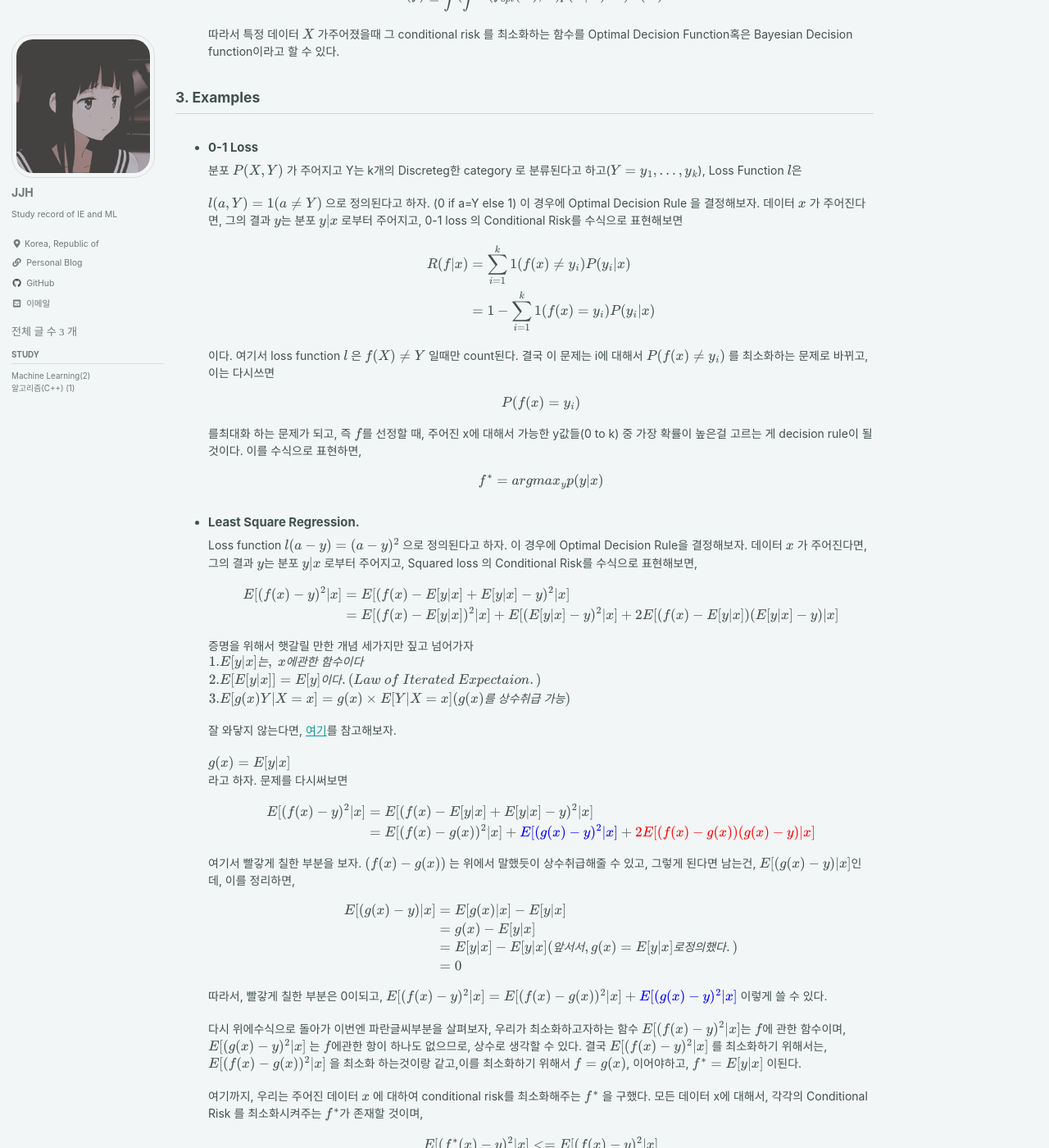
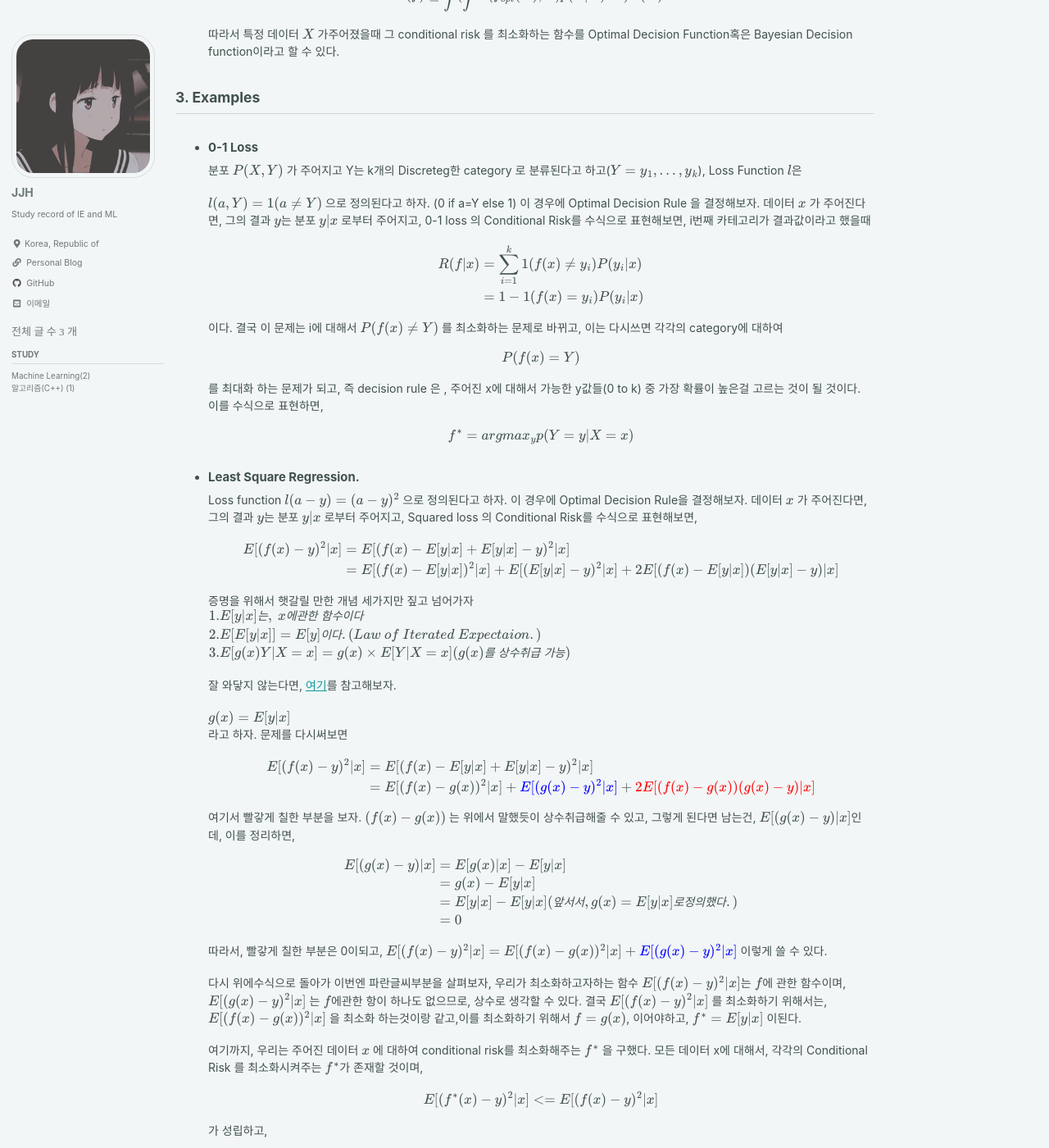
Before and after one commit to Corpse-is-Talking/Corpse-is-Talking.github.io, a Jekyll site: the page built from _posts/Machine Learning/2021-08-13-Statistical Learning Theory.md, in a window 1280 px wide and 1400 px high, scrolled down 1435 px. Shown: the whole window at 82% size. Built offline with Jekyll 4.4.1, drawn with Linux system fonts in a browser that asks for light colours; cached includes are drawn as plain includes; formulas are drawn with MathJax 3; comment, search, counter and statistics services are not loaded; some of the changed text lies outside the part shown.

Commit message:
20210820 finished

```diff
--- a/_posts/Machine Learning/2021-08-13-Statistical Learning Theory.md
+++ b/_posts/Machine Learning/2021-08-13-Statistical Learning Theory.md
@@ -81,24 +81,24 @@ comments: true
 
   $$l(a,Y)= 1(a\neq Y)$$
   으로 정의된다고 하자. (0 if a=Y else 1)
-  이 경우에 Optimal Decision Rule 을 결정해보자.  데이터 $x$ 가 주어진다면, 그의 결과 $y$는 분포 $y|x$ 로부터 주어지고, 0-1 loss 의 Conditional Risk를 수식으로 표현해보면
+  이 경우에 Optimal Decision Rule 을 결정해보자.  데이터 $x$ 가 주어진다면, 그의 결과 $y$는 분포 $y|x$ 로부터 주어지고, 0-1 loss 의 Conditional Risk를 수식으로 표현해보면, i번째 카테고리가 결과값이라고 했을때
 
   $$
   \begin{aligned}
   R(f|x)&= \sum_{i=1}^{k} 1(f(x)\neq y_i)P(y_i|x) \\
-  &=  1-\sum_{i=1}^{k} 1(f(x)=y_i)P(y_i|x)
+  &=  1-1(f(x)=y_i)P(y_i|x)
   \end{aligned}
   $$
 
-  이다. 여기서 loss function $l$ 은 $f(X) \neq Y$ 일때만 count된다. 결국 이 문제는 i에 대해서
-  $P(f(x) \neq y_i)$ 를 최소화하는 문제로 바뀌고, 이는 다시쓰면
+  이다. 결국 이 문제는 i에 대해서
+  $P(f(x) \neq Y)$ 를 최소화하는 문제로 바뀌고, 이는 다시쓰면 각각의 category에 대하여
 
-  $$ P(f(x) = y_i)$$
+  $$ P(f(x) = Y)$$
 
-  를최대화 하는 문제가 되고, 즉 $f$를 선정할 때, 주어진 x에 대해서 가능한 y값들(0 to k) 중 가장 확률이 높은걸 고르는 게 decision rule이 될 것이다.
+  를 최대화 하는 문제가 되고, 즉 decision rule 은 , 주어진 x에 대해서 가능한 y값들(0 to k) 중 가장 확률이 높은걸 고르는 것이 될 것이다.
   이를 수식으로 표현하면,
 
-  $$ f^*=argmax_{y}p(y|x)  $$
+  $$ f^*=argmax_{y}p(Y=y|X=x)  $$
 
 
 
@@ -171,12 +171,20 @@ comments: true
   이므로(Law of Iterated Expectation),
 
 
-  $$ E[(f(x)-y)^2]=\int\limits E[(f(x)-y)^2] P(X=x)dx\geq\int\limits E[(f^* (x)-y)^2|x] P(X=x)dx$$
+  $$ E[(f(x)-y)^2]=\int\limits E[(f(x)-y)^2|x] P(X=x)dx\geq\int\limits E[(f^* (x)-y)^2|x] P(X=x)dx$$
 
 
   따라서,주어진 데이터 $x$에 대하여 Optimal Decision Rule은
   $f^*=E[y|x]$ 이다.
-  사실, Expeced Risk를 적분형태로 표현해서, 미분을통해 구하는 방법이 훨씬 간단한지만, 강의에서는 이 방법을 사용했다.
+  사실, Expected Risk를 적분형태로 표현해서, 미분을통해 구하는 방법이 훨씬 간단한지만, 강의에서는 이 방법을 사용했다.
+
+- #### Least Square Loss and Variance
+  앞서 구한대로, $f^*=E[y|x]$ 이고, Conditional Risk 식에 다시 대입해보면,
+
+   $$ E[(f^*(x)-y)^2|x] =E[(E[Y|X]-Y)^2|x]=Var[Y|X] $$
+
+  즉, Least Square loss 일때의 Conditional Risk는 $Y|X$ 의 분산과도 같다.
+
 
 
 
```
